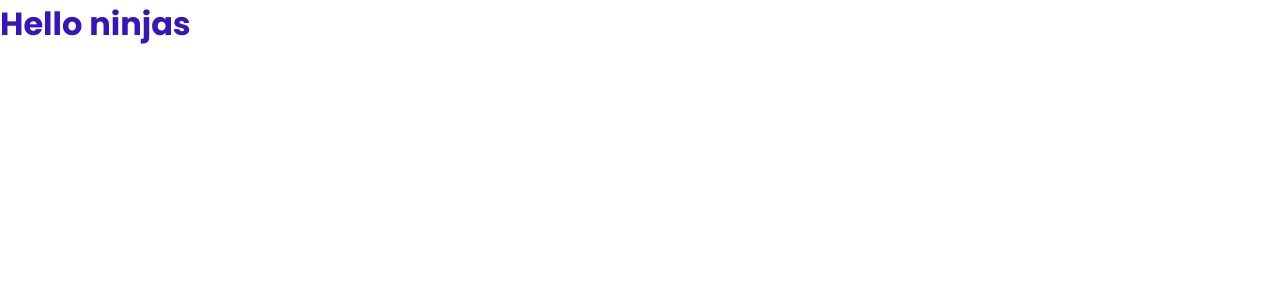
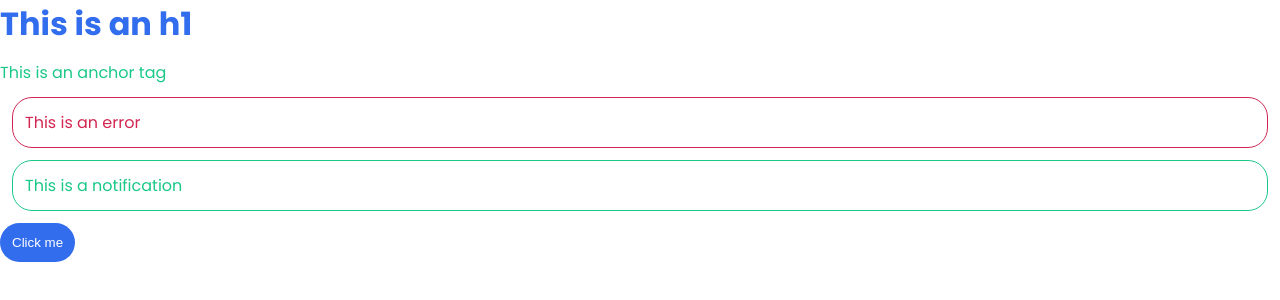
Before and after one commit to ElyesMaamouri/Template_with_-Sass, a website: page index.html in a window 1280 px wide. Drawn offline with Linux system fonts and the light colour scheme.

Commit message:
Add variable in file scss

```diff
--- a/index.html
+++ b/index.html
@@ -8,6 +8,10 @@
     <title>Document</title>
   </head>
   <body>
-    <h1><a>Hello ninjas</a></h1>
+    <h1>This is an h1</h1>
+    <a href="#">This is an anchor tag</a>
+    <p class="error">This is an error</p>
+    <p class="notification">This is a notification</p>
+    <button>Click me</button>
   </body>
 </html>
--- a/index.scss
+++ b/index.scss
@@ -29,8 +29,56 @@
   max-width: 100%;
 }
 
+// h1 {
+//   a {
+//     color: rgb(56, 20, 187);
+//   }
+// }
+
+// Variable theme colors
+$primary: #326dee;
+$secondary: #1ac888;
+$error: #d32752;
+$info: #f6c31c;
+//spacing
+$base-padding: 0.75rem;
+$base-margin: 0.75rem;
+
+//borders
+$base-border-thickness: 1px;
+$base-border-radius: 20px;
+
 h1 {
-  a {
-    color: rgb(56, 20, 187);
-  }
+  color: $primary;
+  margin-bottom: $base-margin;
+  border-radius: $base-border-radius;
 }
+a {
+  color: $secondary;
+}
+button {
+  color: white;
+  border: 0;
+  background: $primary;
+  padding: $base-padding;
+  border-radius: $base-border-radius;
+}
+.error {
+  color: $error;
+  border-color: $error;
+  border-style: solid;
+  margin: $base-margin;
+  padding: $base-padding;
+  border-radius: $base-border-radius;
+  border-width: $base-border-thickness;
+}
+
+.notification {
+  color: $secondary;
+  border-color: $secondary;
+  border-style: solid;
+  margin: $base-margin;
+  padding: $base-padding;
+  border-radius: $base-border-radius;
+  border-width: $base-border-thickness;
+}
```
Also changed, not shown: css/index.css.
